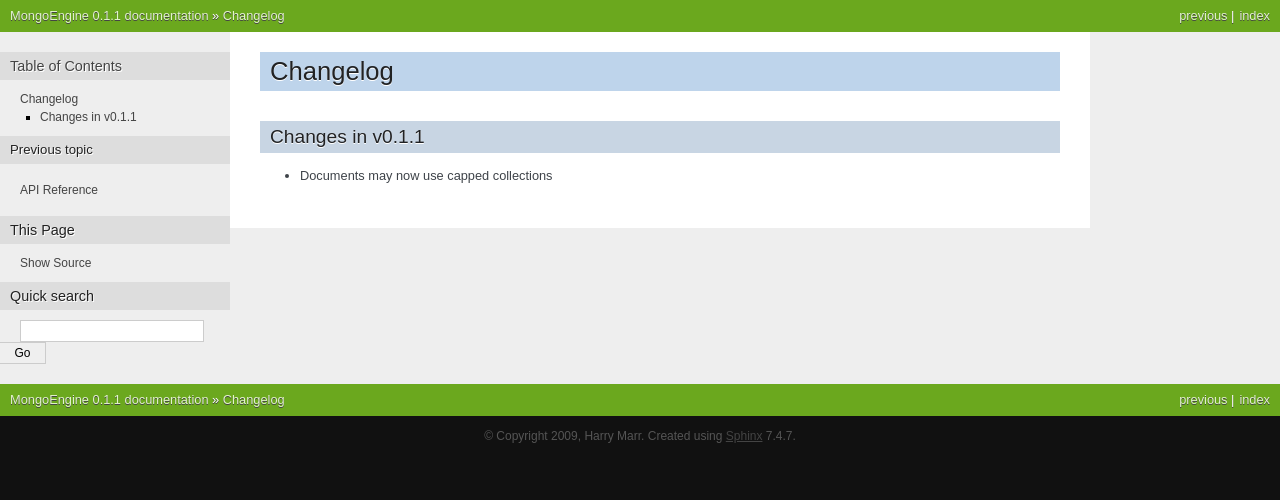
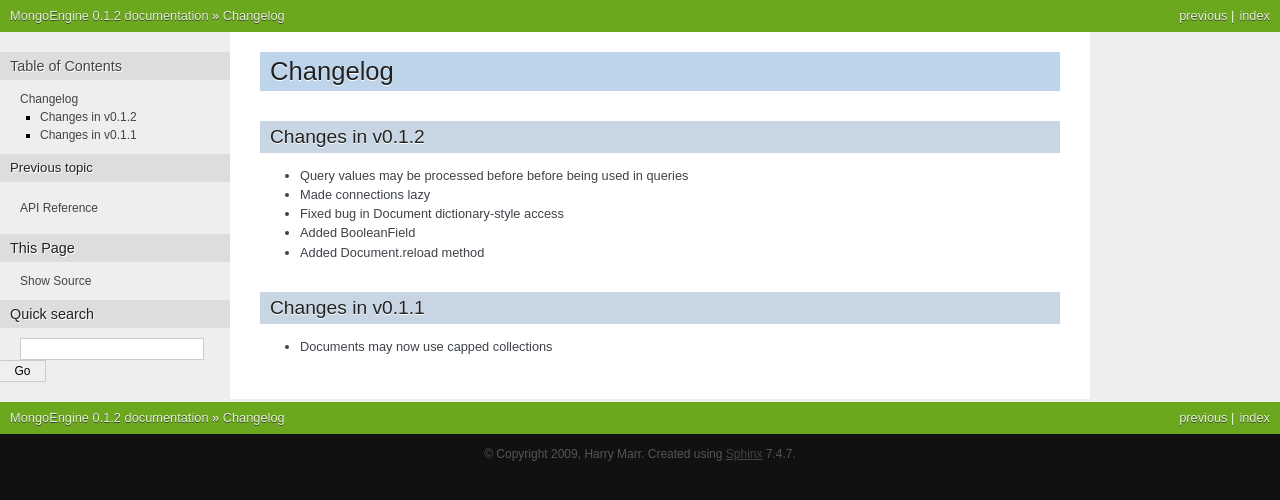
Before and after one commit to MongoEngine/mongoengine, a Sphinx documentation site: the page built from docs/changelog.rst, in a window 1280 px wide. Shown: the top 500 px of the page. Built offline with Sphinx 7.4.7, drawn with Linux system fonts in a browser that asks for light colours.

Commit message:
Bump to v0.1.2

```diff
--- a/docs/changelog.rst
+++ b/docs/changelog.rst
@@ -2,6 +2,15 @@
 Changelog
 =========
 
+Changes in v0.1.2
+=================
+- Query values may be processed before before being used in queries
+- Made connections lazy
+- Fixed bug in Document dictionary-style access
+- Added BooleanField
+- Added Document.reload method
+
+
 Changes in v0.1.1
 =================
 - Documents may now use capped collections
--- a/docs/conf.py
+++ b/docs/conf.py
@@ -25,7 +25,7 @@ sys.path.append(os.path.abspath('..'))
 extensions = ['sphinx.ext.autodoc']
 
 # Add any paths that contain templates here, relative to this directory.
-templates_path = ['.templates']
+templates_path = ['_templates']
 
 # The suffix of source filenames.
 source_suffix = '.rst'
--- a/mongoengine/__init__.py
+++ b/mongoengine/__init__.py
@@ -12,7 +12,7 @@ __all__ = (document.__all__ + fields.__all__ + connection.__all__ +
 
 __author__ = 'Harry Marr'
 
-VERSION = (0, 1, 1)
+VERSION = (0, 1, 2)
 
 def get_version():
     version = '%s.%s' % (VERSION[0], VERSION[1])
```
